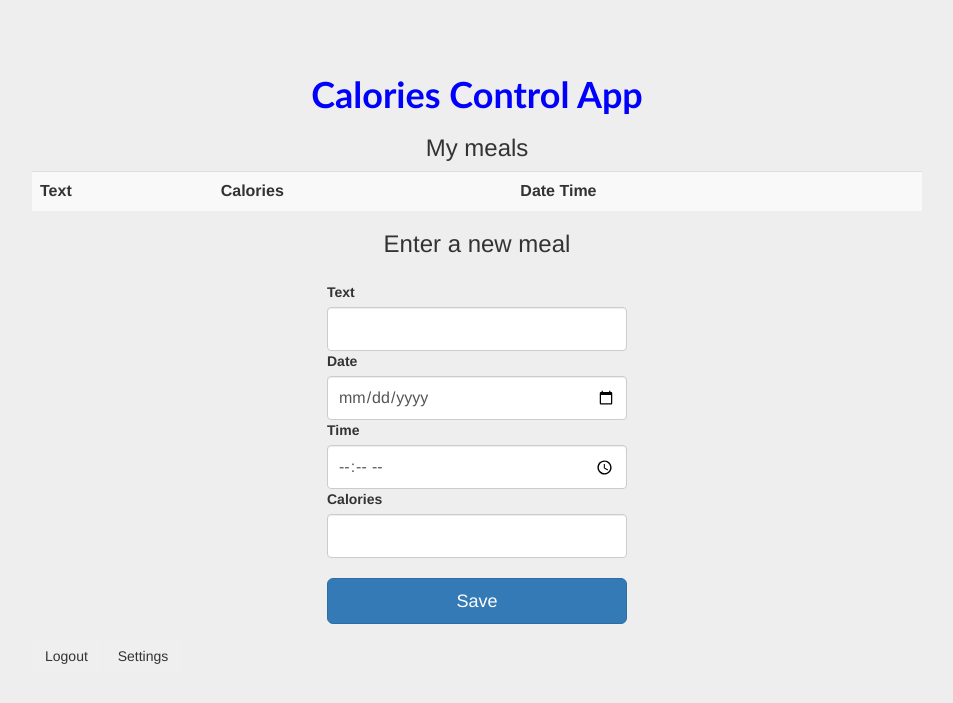
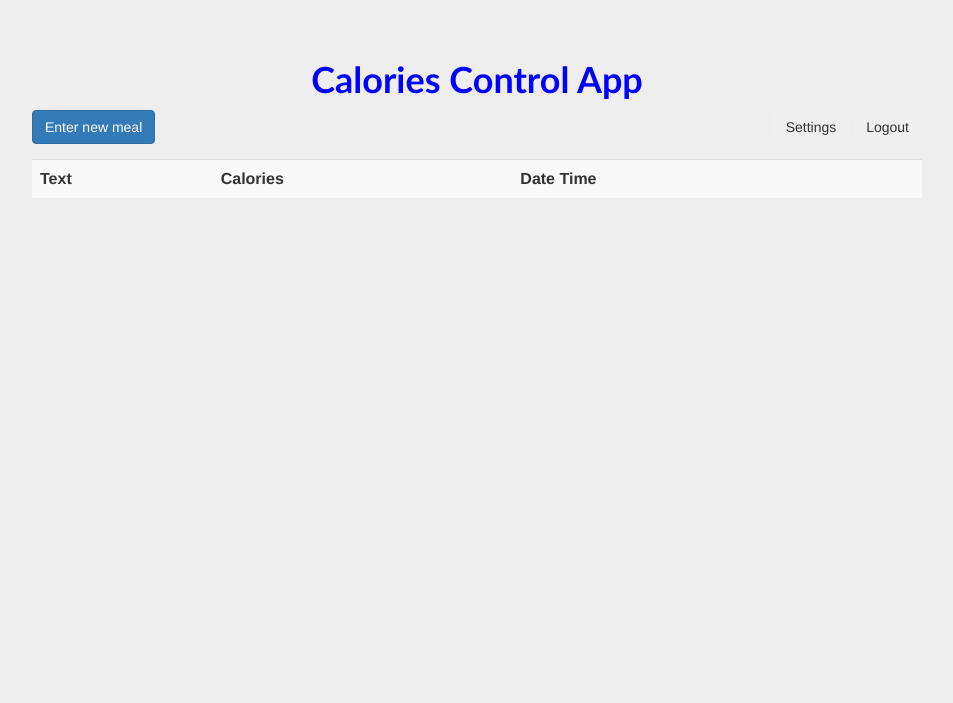
Before and after one commit to jmg/backbone-tastypie-example, a Django app: page / in a window 1280 px wide. Shown: the top 703 px of the page, without its empty margins (163-1116 px from the left). Run offline with Django 3.2, Linux system fonts and the light colour scheme; the visitor is signed in with stand-in values (Sample User, id 1); lists and menus that the app fills with data are empty; some libraries are stand-ins or nearby versions.

Commit message:
create new meal modal

```diff
--- a/static/css/styles.css
+++ b/static/css/styles.css
@@ -13,7 +13,6 @@ a {
 }
 .container {
     max-width: 920px;
-    padding: 15px;
     margin: 0 auto;
 }
 .form-signin, .form-registration {
@@ -65,3 +64,11 @@ a {
 .right {
     text-align: right;
 }
+.clear {
+    clear: both;
+    margin-bottom: 15px;
+}
+.new-meal-form {
+    margin: 0;
+    padding: 0;
+}
--- a/static/js/app.js
+++ b/static/js/app.js
@@ -52,7 +52,9 @@ var LoginView = Backbone.View.extend({
 var MenuView = Backbone.View.extend({
 
     events: {
-        "click #logout": "logout"
+        "click #logout": "logout",
+        "click #settings": "settings",
+        "click #create-new-meal": "newMeal"
     },
 
     logout: function() {
@@ -61,6 +63,14 @@ var MenuView = Backbone.View.extend({
             this.currentUser = false;
         });
     },
+
+    newMeal: function() {
+        $("#new-meal-modal").modal();
+    },
+
+    settings: function() {
+
+    }
 });
 
 var RegistrationView = Backbone.View.extend({
@@ -108,7 +118,9 @@ var MealCreateView = Backbone.View.extend({
         var data = {}
         this.$el.find('input').each(function() {
             data[this.name] = this.value;
-            this.value = "";
+            if (this.value != "Save") {
+                this.value = "";
+            }
         });
 
         model.set("text", data.text);
@@ -117,6 +129,9 @@ var MealCreateView = Backbone.View.extend({
         model.set("customer", app.currentUser.getApiUri());
 
         model.save();
+        meals.add(model);
+
+        $("#new-meal-modal").modal("hide");
     }
 });
 
@@ -131,7 +146,7 @@ var MealItemView = Backbone.View.extend({
     events : {
     },
 
-    template : _.template("<td>Text: <%- text %></td><td>Calories: <%- calories %></td><td>Date: <%- date_time %></td><td class='right'><span class='glyphicon glyphicon-edit' aria-hidden='true'></span> <span class='glyphicon glyphicon-remove' aria-hidden='true'></span> </td>"),
+    template : _.template("<td><%- text %></td><td><%- calories %></td><td><%- date_time %></td><td class='right'><span class='glyphicon glyphicon-edit' aria-hidden='true'></span> <span class='glyphicon glyphicon-remove' aria-hidden='true'></span> </td>"),
 
     render : function() {
         this.$el.html(this.template(this.model.toJSON()));
@@ -139,14 +154,16 @@ var MealItemView = Backbone.View.extend({
     }
 });
 
+var meals = new Meals();
+
 var MealsListView = Backbone.View.extend({
 
-    collection: new Meals(),
+    collection: meals,
 
     initialize: function(){
 
-        this.collection.bind('add', this.addOne, this);
         this.collection.bind('reset', this.addAll, this);
+        this.listenTo(this.collection, 'add', this.addOne);
 
         this.views = [];
 
--- a/templates/base.html
+++ b/templates/base.html
@@ -10,6 +10,7 @@
     <link href="{% static 'css/styles.css' %}" rel="stylesheet">
 
     <script type="text/javascript" src="{% static 'js/jquery.js' %}"></script>
+    <script type="text/javascript" src="{% static 'js/bootstrap.js' %}"></script>
     <script type="text/javascript" src="{% static 'js/underscore.js' %}"></script>
     <script type="text/javascript" src="{% static 'js/backbone.js' %}"></script>
     <script type="text/javascript" src="{% static 'js/backbone-tastypie.js' %}"></script>
--- a/templates/index.html
+++ b/templates/index.html
@@ -38,36 +38,58 @@
     </div>
 </div>
 
+<div id="menu" style="display: none;" >
+    <button id="create-new-meal" class="btn btn-primary">Enter new meal</button>
+    <div class="pull-right">
+        <button id="settings" class="btn">Settings</button>
+        <button id="logout" class="btn">Logout</button>
+    </div>
+    <div class="clear"></div>
+</div>
+
 <div id="meals" style="display: none">
-    <h3 class="center">My meals</h3>
     <table class="table table-striped">
         <tr><th>Text</th><th>Calories</th><th>Date Time</th><th></th></tr>
     </table>
 </div>
 
 <div id="create-meal" style="display: none">
-    <h3 class="center">Enter a new meal</h3>
-    <form class="form-signin">
-        <label>Text</label>
-        <input type="text" name="text" class="form-control" placeholder="" required="" autofocus="">
 
-        <label>Date</label>
-        <input type="date" name="date" class="form-control" placeholder="" required="" autofocus="">
+<div id="new-meal-modal" class="modal fade" id="basicModal" tabindex="-1" role="dialog" aria-labelledby="basicModal" aria-hidden="true">
+    <div class="modal-dialog">
+        <div class="modal-content">
+            <div class="modal-header">
+                <button type="button" class="close" data-dismiss="modal" aria-hidden="true"></button>
+                <h4 class="modal-title" id="myModalLabel">Enter a new meal</h4>
+            </div>
 
-        <label>Time</label>
-        <input type="time" name="time" class="form-control" placeholder="" required="" autofocus="">
+            <form class="new-meal-form">
+            <div class="modal-body">
 
-        <label>Calories</label>
-        <input type="number" name="calories" class="form-control" placeholder="" required="" autofocus="">
+                <label>Title</label>
+                <input type="text" name="text" class="form-control" placeholder="" required="">
 
-        <br>
-        <input type="submit" class="btn btn-primary btn-lg btn-block" placeholder="" value="Save">
-    </form>
+                <label>Date</label>
+                <input type="date" name="date" class="form-control" placeholder="" required="">
+
+                <label>Time</label>
+                <input type="time" name="time" class="form-control" placeholder="" required="">
+
+                <label>Calories</label>
+                <input type="number" name="calories" class="form-control" placeholder="" required="">
+
+            </div>
+
+            <div class="modal-footer">
+
+                <button type="button" class="btn btn-default" data-dismiss="modal">Close</button>
+                <input type="submit" class="btn btn-primary" value="Save">
+            </div>
+            </form>
+        </div>
+    </div>
 </div>
 
-<div id="menu" style="display: none">
-    <button id="logout" class="btn">Logout</button>
-    <button id="settings" class="btn">Settings</button>
 </div>
 
 <div id="user-settings" style="display: none">
```
